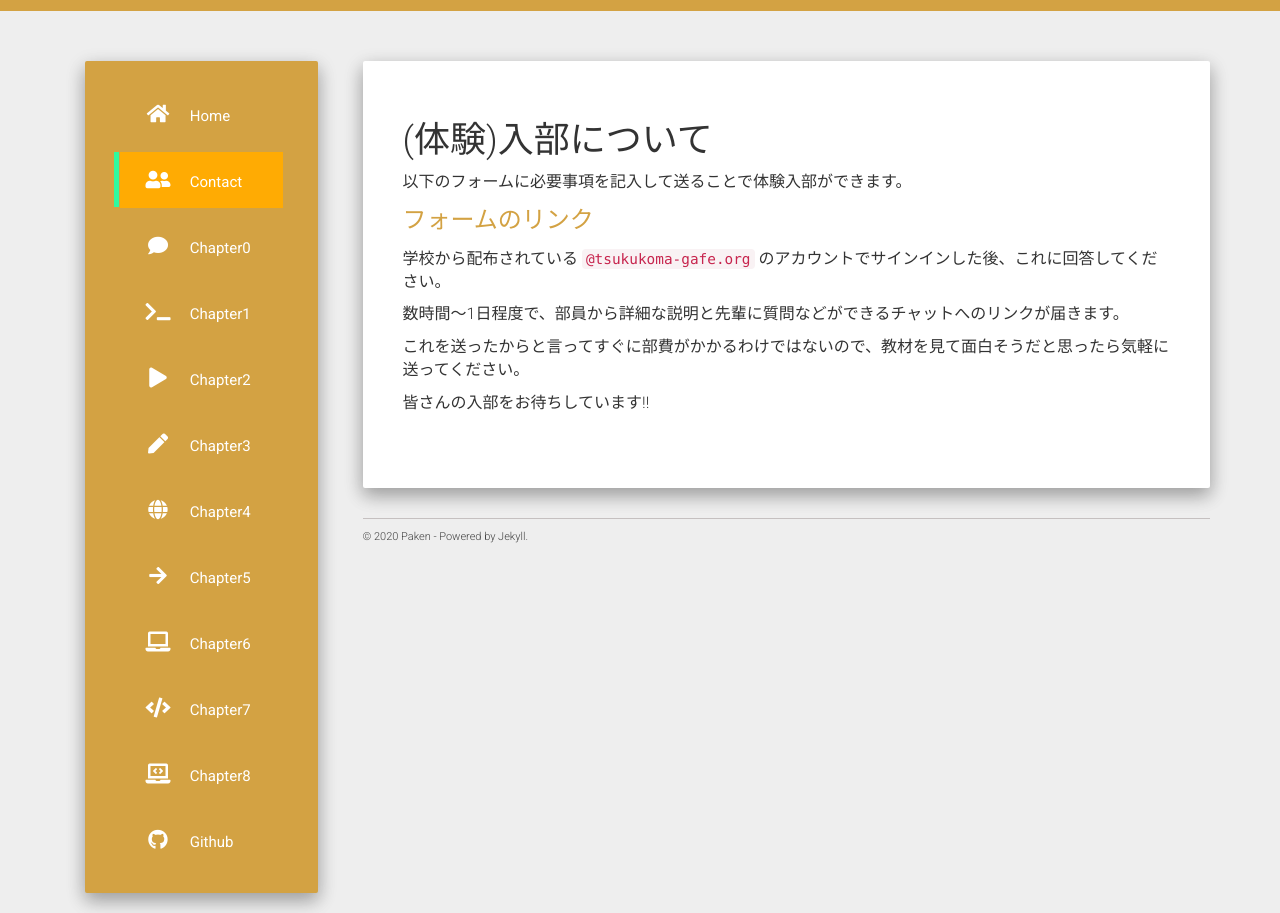
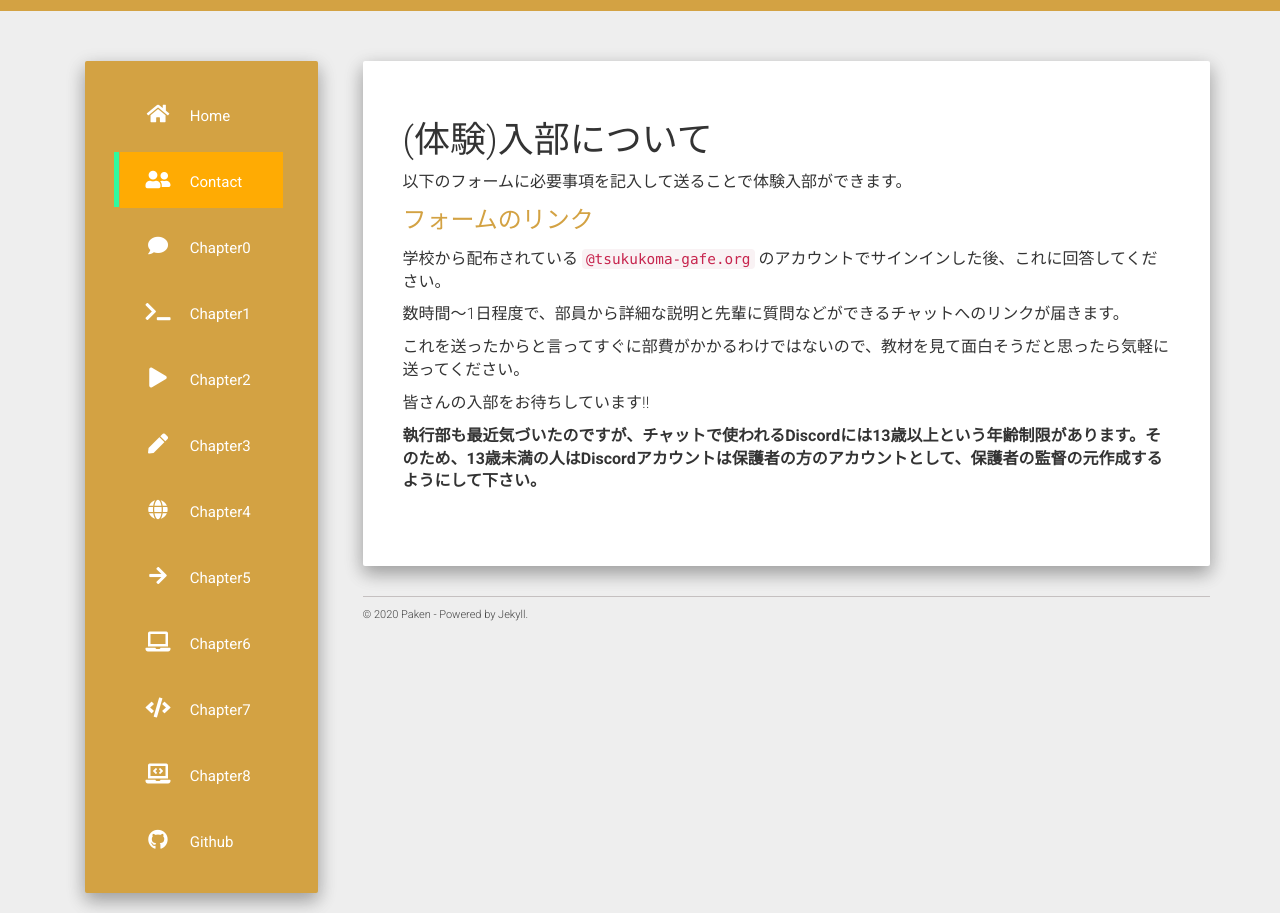
Before and after one commit to TKPaken/beginners, a Jekyll site: the page built from contact.md, in a window 1280 px wide, cut to the strip 253-1166 px from the top of the page. Built offline with Jekyll 4.4.1, drawn with Linux system fonts in a browser that asks for light colours; nearby versions of some CDN libraries; comment, search, counter and statistics services are not loaded.

Commit message:
Update contact.md

```diff
--- a/contact.md
+++ b/contact.md
@@ -21,3 +21,5 @@ mathjax: true
 
 
 皆さんの入部をお待ちしています!!
+
+**執行部も最近気づいたのですが、チャットで使われるDiscordには13歳以上という年齢制限があります。そのため、13歳未満の人はDiscordアカウントは保護者の方のアカウントとして、保護者の監督の元作成するようにして下さい。**
```
